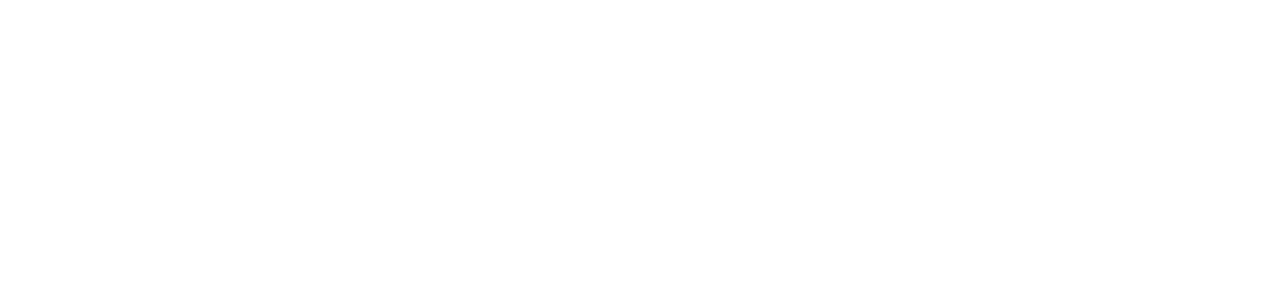
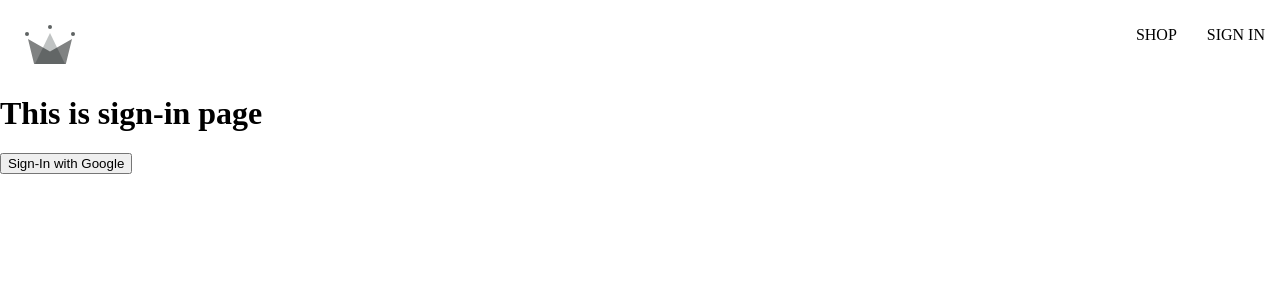
Before and after one commit to PranoySarker/cloth-store, a React (Create React App) app: page /sign-in in a window 1280 px wide. Before the commit this address had no page. Shown: the top 300 px of the page. Built offline with nearby package versions, Linux system fonts and the light colour scheme; the HTML template or start-up script is replaced by a standard one.

Commit message:
configure firebase

```diff
--- a/package.json
+++ b/package.json
@@ -6,10 +6,11 @@
     "@testing-library/jest-dom": "5.16.1",
     "@testing-library/react": "12.1.2",
     "@testing-library/user-event": "13.5.0",
+    "firebase": "^10.2.0",
     "react": "^17.0.2",
     "react-dom": "^17.0.2",
     "react-router-dom": "^6.15.0",
-    "react-scripts": "5.0.0",
+    "react-scripts": "^2.1.3",
     "saas": "^1.0.0",
     "web-vitals": "2.1.4"
   },
--- a/src/App.js
+++ b/src/App.js
@@ -2,6 +2,7 @@
 import Home from './components/routes/home/home.component';
 import { Route, Routes } from 'react-router-dom';
 import Navigation from './components/routes/navigation/navigation.component';
+import SignIn from './components/routes/sign-in/sign-in.component';
 
 const Shop = () => {
   return (
@@ -17,6 +18,7 @@
         <Route path="/" element={<Navigation />}>
           <Route index element={<Home />} />
           <Route path="shop" element={<Shop />} />
+          <Route path="sign-in" element={<SignIn />} />
         </Route>
       </Routes>
     </>
--- a/src/components/routes/navigation/navigation.component.jsx
+++ b/src/components/routes/navigation/navigation.component.jsx
@@ -14,6 +14,9 @@
           <Link className="nav-link" to="/shop">
             SHOP
           </Link>
+          <Link className="nav-link" to="/sign-in">
+            SIGN IN
+          </Link>
         </div>
       </div>
       <Outlet />
--- /dev/null
+++ b/src/components/routes/sign-in/sign-in.component.jsx
@@ -0,0 +1,16 @@
+import { signInWithGooglePopup } from '../../../utils/firebase/firebase.utils';
+
+const SignIn = () => {
+  const logGoogleUser = async () => {
+    const response = await signInWithGooglePopup();
+    console.log(response);
+  };
+  return (
+    <div>
+      <h1>This is sign-in page</h1>
+      <button onClick={logGoogleUser}>Sign-In with Google</button>
+    </div>
+  );
+};
+
+export default SignIn;
--- /dev/null
+++ b/src/utils/firebase/firebase.utils.js
@@ -0,0 +1,29 @@
+import { initializeApp } from 'firebase/app';
+import {
+  getAuth,
+  signInWithRedirect,
+  signInWithPopup,
+  GoogleAuthProvider,
+} from 'firebase/auth';
+
+//  Firebase configuration
+const firebaseConfig = {
+  apiKey: 'AIzaSyBNhqaQPzdiinLNfM1VM624v54cp0UqlAo',
+  authDomain: 'cloth-store-b3216.firebaseapp.com',
+  projectId: 'cloth-store-b3216',
+  storageBucket: 'cloth-store-b3216.appspot.com',
+  messagingSenderId: '217134457255',
+  appId: '1:217134457255:web:aa0890ccaf15f361db1682',
+};
+
+// Initialize Firebase
+const firebaseApp = initializeApp(firebaseConfig);
+
+const provider = new GoogleAuthProvider();
+
+provider.setCustomParameters({
+  prompt: 'select_account',
+});
+
+export const auth = getAuth();
+export const signInWithGooglePopup = () => signInWithPopup(auth, provider);
```
Also changed, not shown: 1 other file (tests, documents, lock files or other folders).
